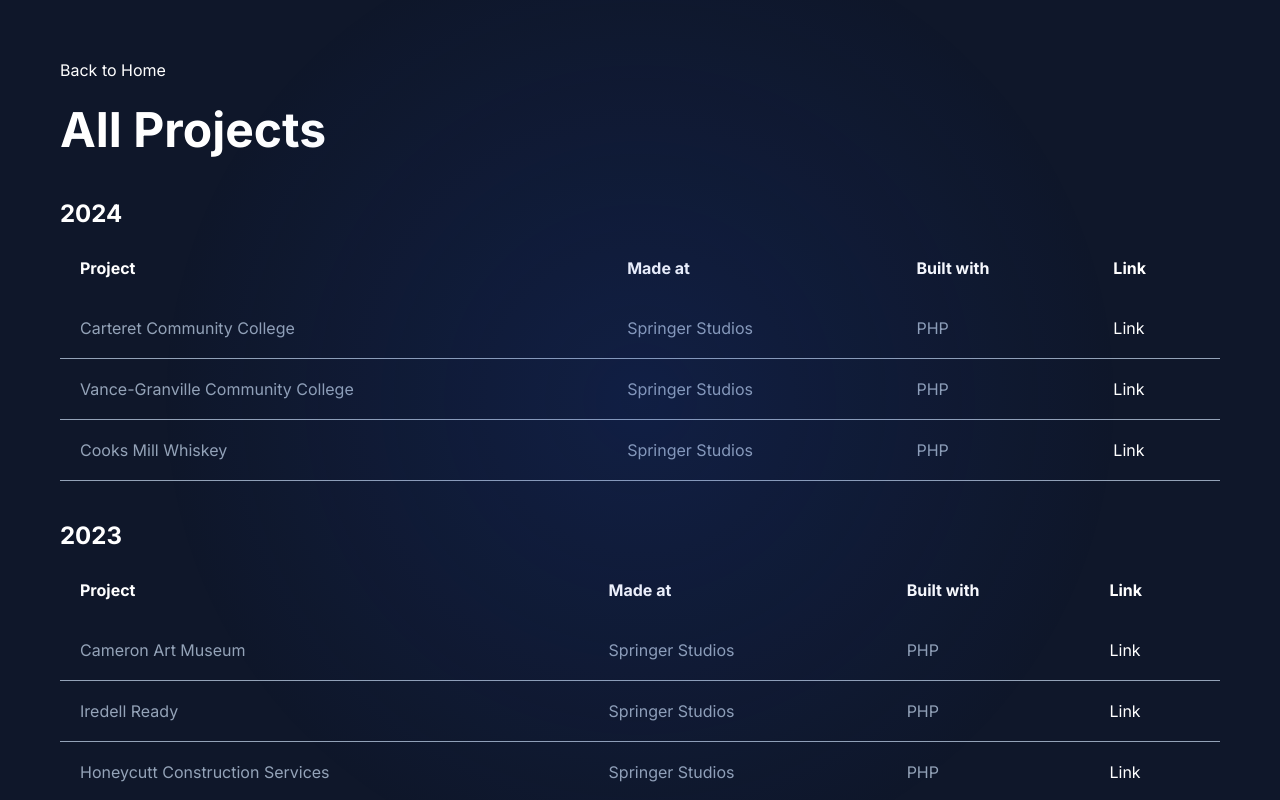
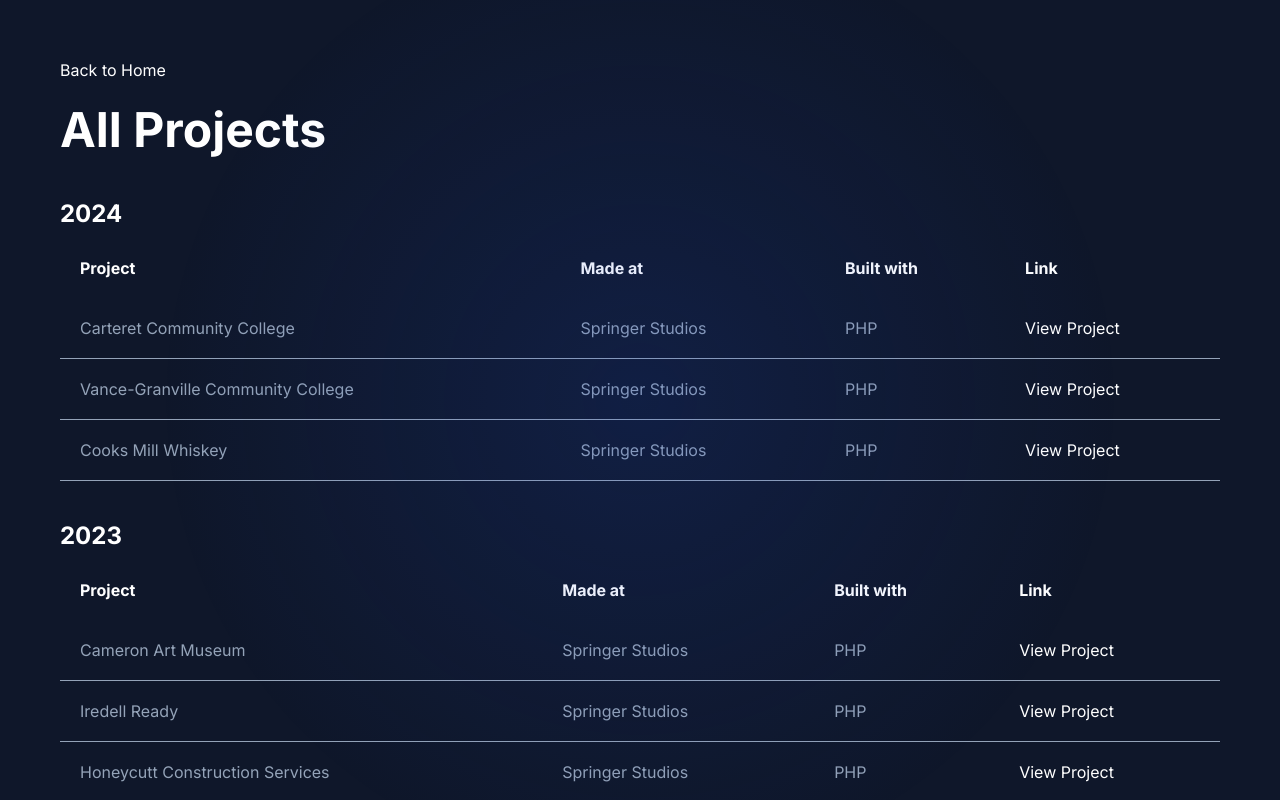
Before and after one commit to itsrichardhaar/Springer-React-Sandbox, a React (Create React App) app in the folder springer-sandbox/: page /portfolio in a window 1280 px wide. Shown: the top 800 px of the page. Built offline with nearby package versions, Linux system fonts and the light colour scheme.

Commit message:
Project link adjustment

```diff
--- a/springer-sandbox/src/App.css
+++ b/springer-sandbox/src/App.css
@@ -160,6 +160,14 @@
     text-align: center;
   }
 
+  .link-label td {
+    text-align: center;
+  }
+
+  .link-label td a {
+    text-align: center;
+  }
+
   .portfolio-section td {
     text-align: right;
   }
--- a/springer-sandbox/src/components/PortfolioSection/PortfolioSection.js
+++ b/springer-sandbox/src/components/PortfolioSection/PortfolioSection.js
@@ -71,7 +71,7 @@
                   <td data-th="Project">{project.title}</td>
                   <td data-th="Made at">{project.made}</td>
                   <td data-th="Built with">{project.built}</td>
-                  <td class="link-label"><a href={project.link}>Link</a></td>
+                  <td class="link-label"><a href={project.link}>View Project</a></td>
                 </tr>
               ))}
             </tbody>
```
